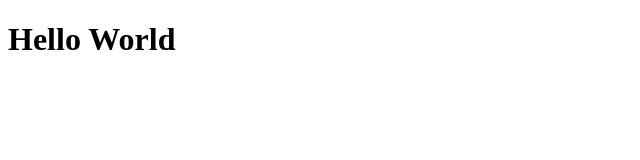
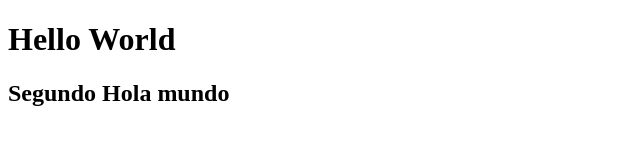
Before and after one commit to jorge1918503/Ejemplo-Git, a plain HTML site: page index.html in a window 1280 px wide. Shown: the whole page, without its empty margins (0-640 px from the left). Drawn offline with Linux system fonts and the light colour scheme.

Commit message:
Segundo commit

```diff
--- a/index.html
+++ b/index.html
@@ -7,5 +7,6 @@
 </head>
 <body>
     <h1>Hello World</h1>
+    <h2>Segundo Hola mundo</h2>
 </body>
 </html>
```
